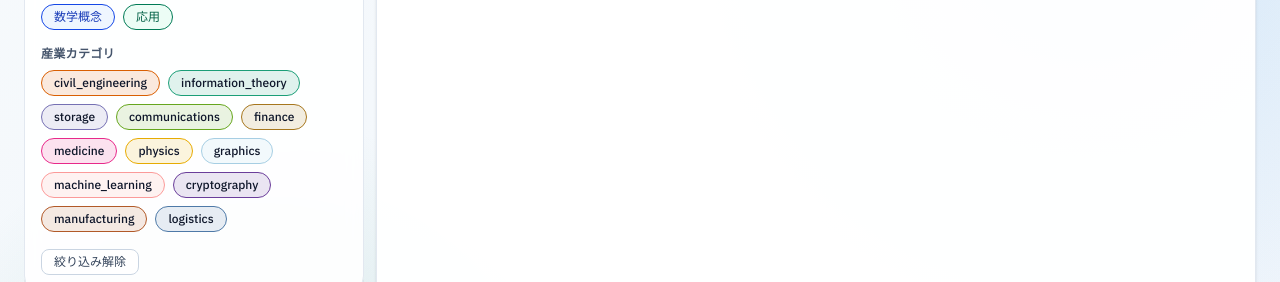
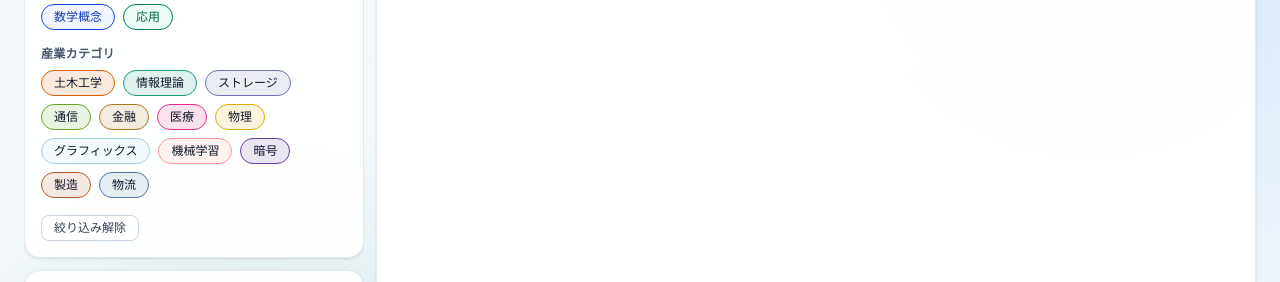
Before and after one commit to srndpty/real-math, a React (Vite) app: page /ja in a window 1280 px wide. Shown: the part 221-503 px from the top of the page. Built offline with nearby package versions, Linux system fonts and the light colour scheme.

Commit message:
日本語カテゴリ

```diff
--- a/src/components/SearchFilters.tsx
+++ b/src/components/SearchFilters.tsx
@@ -89,7 +89,7 @@ export const SearchFilters = ({
                   active ? 'text-slate-900' : 'text-slate-500'
                 }`}
               >
-                {industry}
+                {t(`industry.${industry}`, { defaultValue: industry })}
               </button>
             );
           })}
--- a/src/i18n/resources.ts
+++ b/src/i18n/resources.ts
@@ -13,6 +13,20 @@ export const resources = {
         kindConcept: '数学概念',
         kindApplication: '応用',
         reset: '絞り込み解除'
+      },
+      industry: {
+        civil_engineering: '土木工学',
+        information_theory: '情報理論',
+        storage: 'ストレージ',
+        communications: '通信',
+        finance: '金融',
+        medicine: '医療',
+        physics: '物理',
+        graphics: 'グラフィックス',
+        machine_learning: '機械学習',
+        cryptography: '暗号',
+        manufacturing: '製造',
+        logistics: '物流'
       },
       panel: {
         close: '閉じる',
@@ -83,6 +97,20 @@ export const resources = {
         kindApplication: 'Application',
         reset: 'Reset Filters'
       },
+      industry: {
+        civil_engineering: 'Civil Engineering',
+        information_theory: 'Information Theory',
+        storage: 'Storage',
+        communications: 'Communications',
+        finance: 'Finance',
+        medicine: 'Medicine',
+        physics: 'Physics',
+        graphics: 'Graphics',
+        machine_learning: 'Machine Learning',
+        cryptography: 'Cryptography',
+        manufacturing: 'Manufacturing',
+        logistics: 'Logistics'
+      },
       panel: {
         close: 'Close',
         adjacent: 'Adjacent Nodes',
```
